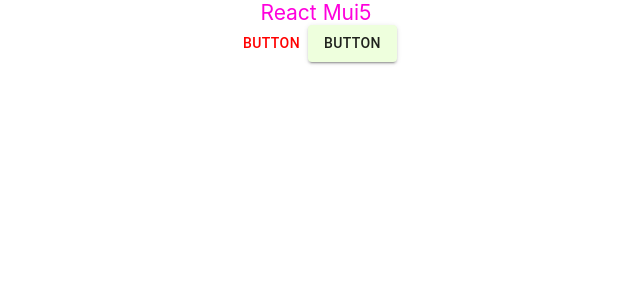
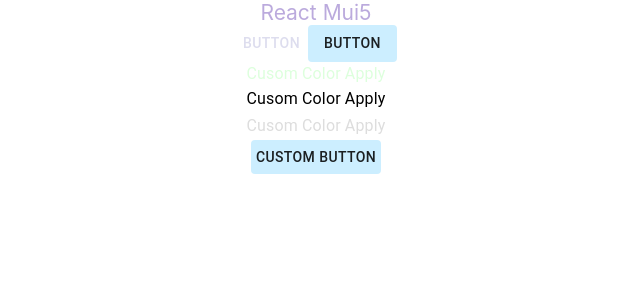
Before and after one commit to fhabhishektiwari/reactMUI5, a React (Create React App) app: page / in a window 1280 px wide. Shown: the top 300 px of the page, without its empty margins (324-964 px from the left). Built offline with nearby package versions, Linux system fonts and the light colour scheme.

Commit message:
Added custom theme and styled component

```diff
--- a/src/App.js
+++ b/src/App.js
@@ -1,34 +1,26 @@
 import './App.css';
 import { Button, Typography } from '@mui/material';
-import {ThemeProvider,createTheme} from '@mui/material';
-
-const theme=createTheme({
-  palette:{
-    primary:{
-      main:'#f00',
-    },
-    secondary:{
-      main:'#efd',
-    }
-  },
-  typography:{
-    myvariant:{
-      fontSize:21,
-      color:'#f0d',
-    }
-  }
-
-})
+import {styled} from '@mui/material/styles';
 
 function App() {
+
+  const MyCustomButton=styled(Button)(({theme})=>({
+    // padding:30,
+    padding:theme.spacing(5),
+    background:theme.palette.secondary.main,
+  }));
+
   return (
-    <ThemeProvider theme={theme}>
     <div className="App">
-        <Typography component="div" variant='myvariant'>React Mui5</Typography>
+      <Typography component="div" variant='mytypography'>React Mui5</Typography>
       <Button color='primary'>Button</Button>
       <Button color='secondary' variant='contained'>Button</Button>
+      <Typography sx={{ color:'mycustomeColor.main'}}>Cusom Color Apply</Typography>
+      <Typography sx={{ color: 'mycustomeColor.customdark',p:1 }}>Cusom Color Apply</Typography>
+      <Typography sx={{ color: 'mycustomeColor.customLight',m:2 }}>Cusom Color Apply</Typography>
+      <MyCustomButton variant='contained'>Custom Button</MyCustomButton>
+
     </div>
-    </ThemeProvider>
   );
 }
 
--- a/src/index.js
+++ b/src/index.js
@@ -4,11 +4,40 @@
 import App from './App';
 import reportWebVitals from './reportWebVitals';
 
+import { ThemeProvider,createTheme } from '@mui/material';
+
+const theme=createTheme({
+  palette:{
+    primary:{
+      main:'#dde',
+    },
+    secondary:{
+      main:'#cef',
+    },
+    mycustomeColor:{
+      main:'#dfd',
+      customdark:'#000',
+      customLight:'#ddd',
+    },
+  },
+  typography:{
+    mytypography:{
+      fontSize:21,
+      color:'#bad',
+    }
+  },
+  spacing:1,
+  shadows:'none',
+})
+
+
 const root = ReactDOM.createRoot(document.getElementById('root'));
 root.render(
+  <ThemeProvider theme={theme}>
   <React.StrictMode>
     <App />
   </React.StrictMode>
+  </ThemeProvider>
 );
 
 // If you want to start measuring performance in your app, pass a function
```
